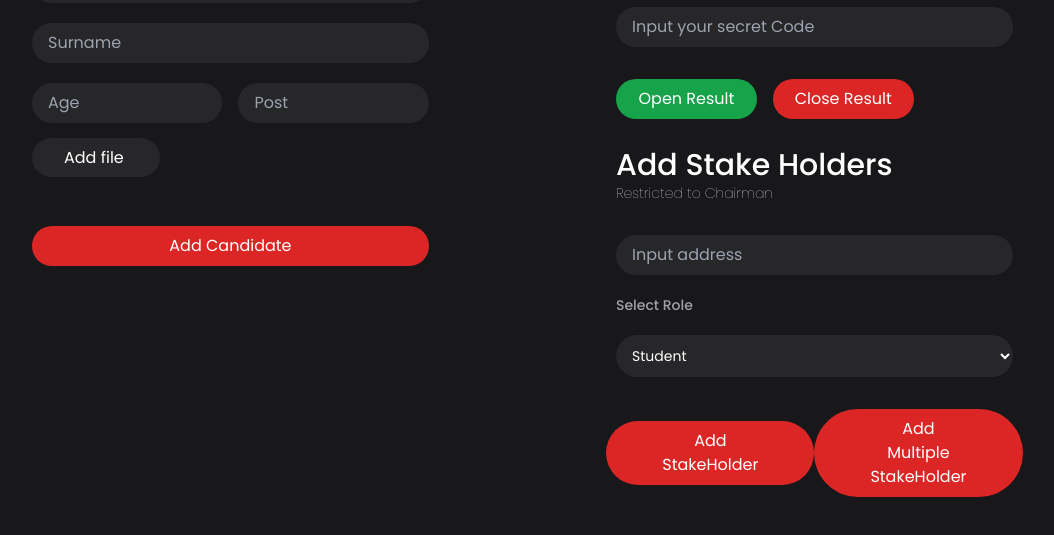
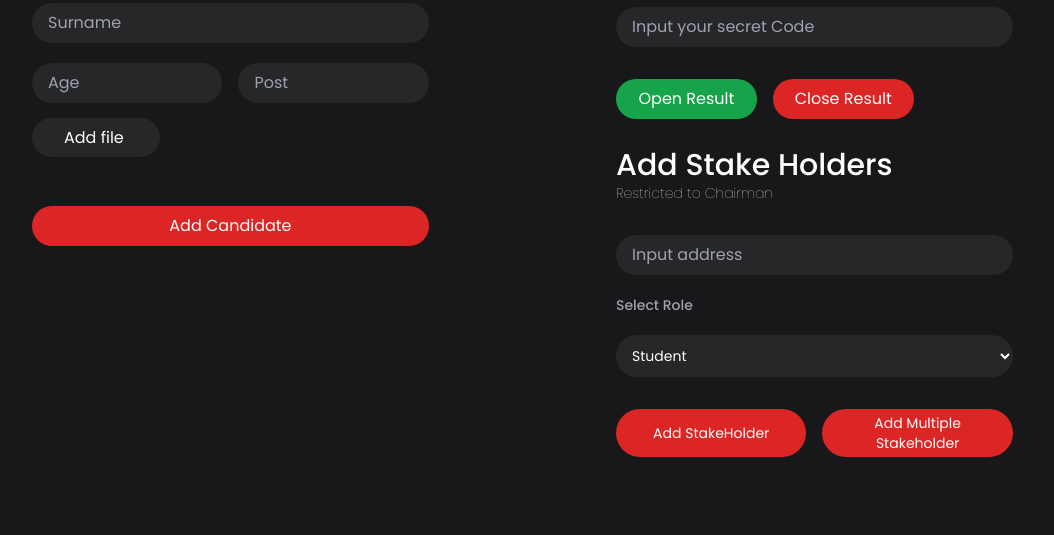
Before and after one commit to TDAS-Dev/BlockGames_Web3_VotingSystem, a website: page frontend/html_files/admin.html in a window 1280 px wide. Shown: the part 641-1176 px from the top of the page, without its empty margins (96-1150 px from the left). Drawn offline with Linux system fonts and the light colour scheme; a script that the page names is missing.

Commit message:
updated stakeholder btn style

```diff
--- a/frontend/html_files/admin.html
+++ b/frontend/html_files/admin.html
@@ -121,6 +121,9 @@
                 </div>
               </form>
 
+              <!-- stake holder -->
+
+              <!-- stake holder emd -->
             </div>
 
 
@@ -184,16 +187,16 @@
                         <option value="0">Board of Directors</option>
                       </select>
                     </div>
-                    <div class="my-5">
-                      <div class="flex justify-center items-center">
-                        <button type="button"
-                          id="btn-addStakeholder"
-                          class="rounded-full px-14 py-2 block w-100 bg-red-600 hover:bg-red-500 border-red-400">
-                          Add StakeHolder</button>
-                          <button type="button"
-                          id="btn-multipleaddStakeholder"
-                          class="rounded-full px-14 py-2 block w-100 bg-red-600 hover:bg-red-500 border-red-400">
-                          Add Multiple StakeHolder</button>
+                    <div class="w-100 my-5">
+                      <div class="grid grid-cols-2 gap-4">
+                        <button type="button" id="btn-addStakeholder"
+                          class="rounded-full w-full px-4 py-1 text-sm block w-100 bg-red-600 hover:bg-red-500 border-green-400">
+                          Add StakeHolder
+                        </button>
+                        <button type="button" id="btn-multipleaddStakeholder"
+                          class="rounded-full w-full px-4 py-1 text-sm block w-100 bg-red-600 hover:bg-red-500 border-red-400">
+                         Add Multiple Stakeholder
+                        </button>
                       </div>
                     </div>
                   </form>
```
Also changed, not shown: frontend/src/style.css.
